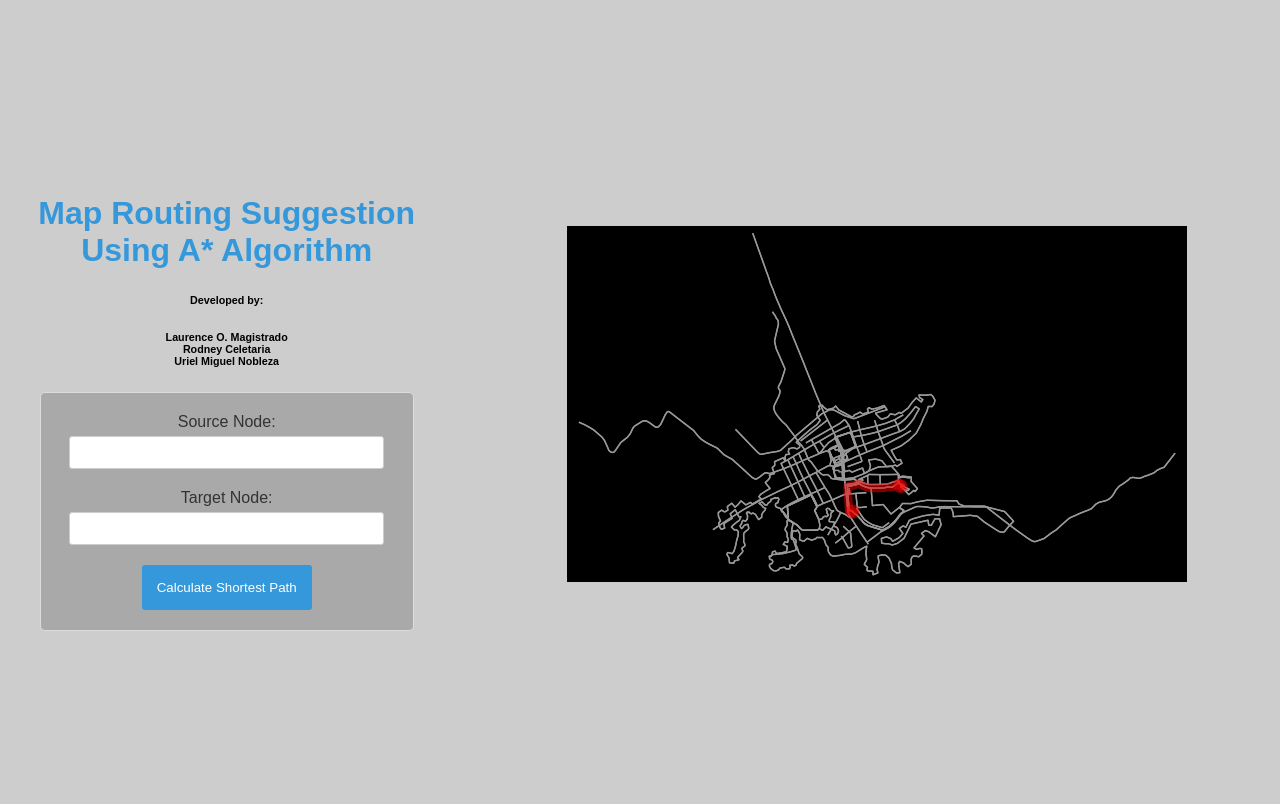
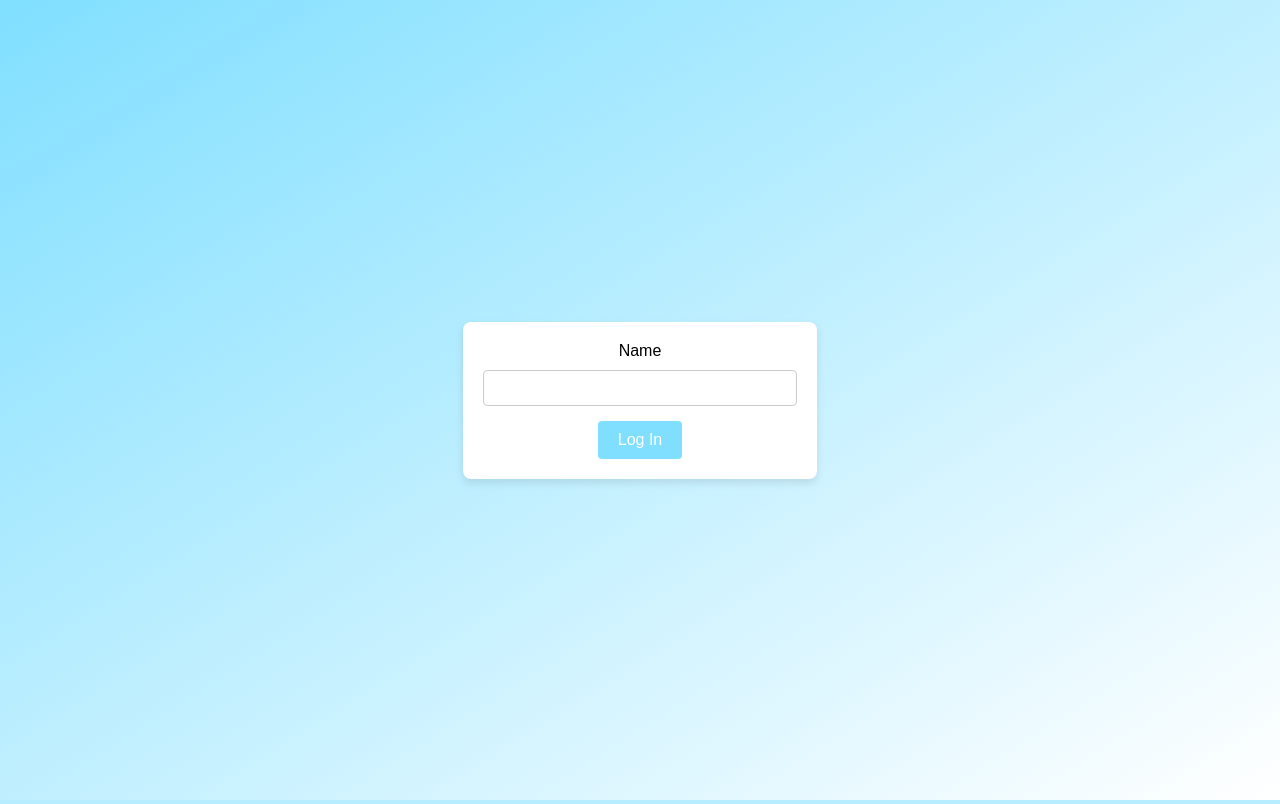
Before and after one commit to forpersonaluseonly/RouteSuggestion, a Flask app: page / in a window 1280 px wide. Run offline with Flask 3, Linux system fonts and the light colour scheme.

Commit message:
April 22 commit

```diff
--- a/app.py
+++ b/app.py
@@ -1,51 +1,91 @@
-from flask import Flask, render_template, request, send_from_directory
+from flask import Flask, render_template, request, send_from_directory, session, redirect, url_for, send_file
 import osmnx as ox
 import networkx as nx
+from PIL import Image
 import matplotlib.pyplot as plt
 from io import BytesIO
 import os
+import csv
+from datetime import datetime
+import threading
 
 app = Flask(__name__)
+app.secret_key = "RouteSuggestion"
 
 # Define the directory to save images
 app.config['UPLOAD_FOLDER'] = 'static/images'
-os.makedirs(app.config['UPLOAD_FOLDER'], exist_ok=True)  # Create the directory if it doesn't exist
+os.makedirs(app.config['UPLOAD_FOLDER'], exist_ok=True)
 
-# Load your own .osm file
 G = ox.graph_from_xml(r"map.osm")
 
+def save_nodes_to_csv(name, source_node, target_node, timestamp):
+    with open('records.csv', 'a', newline='') as csvfile:
+        fieldnames = ['name', 'source_node', 'target_node', 'timestamp']
+        writer = csv.DictWriter(csvfile, fieldnames=fieldnames)
+        if os.stat('records.csv').st_size == 0:
+            writer.writeheader()
+        writer.writerow({'name': name, 'source_node': source_node, 'target_node': target_node, 'timestamp': timestamp})
+
+def plot_graph_async(G, path, image_file):
+    fig, ax = ox.plot_graph_route(G, path, route_linewidth=6, node_size=0, bgcolor='k', show=False)
+    fig.savefig(image_file, format='png')
+    plt.close(fig)
+
 @app.route('/')
-def display_map():
-    return render_template('map.html', image_data="")
+def index():
+    if 'loggedin' in session:
+        return redirect(url_for('dashboard'))
+    return render_template('login.html')
+
+@app.route('/login', methods=['POST'])
+def login():
+    if request.method == 'POST':
+        name = request.form['name']
+
+        if name:
+            session['loggedin'] = True
+            session['name'] = name
+            return redirect(url_for('dashboard'))
+
+@app.route('/dashboard')
+def dashboard():
+    return render_template('map.html', name=session['name'], image_data="")
 
 @app.route('/calculate', methods=['POST'])
 def calculate_shortest_path():
+    name = request.form['name']
     source_node = int(request.form['source_node'])
     target_node = int(request.form['target_node'])
+    timestamp = datetime.now().strftime('%Y-%m-%d %H:%M:%S')
 
-    # Define a heuristic function for straight-line distance
+    save_nodes_to_csv(name, source_node, target_node, timestamp)
+
     def heuristic_function(node1, node2):
         x1, y1 = G.nodes[node1]['x'], G.nodes[node1]['y']
         x2, y2 = G.nodes[node2]['x'], G.nodes[node2]['y']
         return ((x1 - x2) ** 2 + (y1 - y2) ** 2) ** 0.5
 
-    # Calculate the shortest path
     path = nx.astar_path(G, source=source_node, target=target_node, heuristic=heuristic_function)
 
-    # Plot the graph with the shortest path
-    fig, ax = ox.plot_graph_route(G, path, route_linewidth=6, node_size=0, bgcolor='k', show=False)
+    image_file = os.path.join(app.config['UPLOAD_FOLDER'], 'map.png')
+    threading.Thread(target=plot_graph_async, args=(G, path, image_file)).start()
 
-    # Save the figure to a file
-    image_file = os.path.join(app.config['UPLOAD_FOLDER'], 'map.png')
-    fig.savefig(image_file, format='png')
-    plt.close(fig)  # Close the figure to release resources
+    return redirect(url_for('dashboard', image_file=image_file))
 
-    return render_template('map.html', image_file=image_file)
-
-# Serve the image using a static route
 @app.route('/static/images/<filename>')
 def serve_image(filename):
-    return send_from_directory(app.config['UPLOAD_FOLDER'], filename)
+    img = Image.open(os.path.join(app.config['UPLOAD_FOLDER'], filename))
+    cropped_img = img.crop((0, 50, img.width, img.height))
+    cropped_img_io = BytesIO()
+    cropped_img.save(cropped_img_io, format='PNG')
+    cropped_img_io.seek(0)
+    return send_file(cropped_img_io, mimetype='image/png')
+
+@app.route('/logout')
+def logout():
+    session.pop('loggedin', None)
+    session.pop('name', None)
+    return redirect(url_for('index'))
 
 if __name__ == '__main__':
-    app.run()
+    app.run(debug=True)
--- a/requirements.txt
+++ b/requirements.txt
@@ -1,6 +1,6 @@
 Flask
 osmnx
 networkx
-matplotlib
-bytesioex
-Gunicorn
+matplotlib.pyplot
+BytesIO
+io
--- a/static/style.css
+++ b/static/style.css
@@ -2,7 +2,7 @@
 
 body {
     font-family: Arial, sans-serif;
-    background-color: #4444;
+    background: linear-gradient(to bottom right, #80dfff, #ffffff);
     margin: 0;
     padding: 0;
     display: flex; /* Use flex layout */
@@ -64,3 +64,17 @@ div img {
     max-width: 100%;
     height: auto;
 }
+
+a {
+    background-color: #FF7276;
+    color: #fff;
+    border: none;
+    padding: 10px 10px;
+    border-radius: 6px;
+    cursor: pointer;
+	font-size: 12px ;
+}
+
+a:hover {
+    background-color: #DD0004;
+}
--- /dev/null
+++ b/templates/login.html
@@ -0,0 +1,61 @@
+<!DOCTYPE html>
+<html lang="en">
+<head>
+    <meta charset="UTF-8">
+    <meta name="viewport" content="width=device-width, initial-scale=1.0">
+    <title>Route Suggestion</title>
+    <style>
+        body {
+            background: linear-gradient(to bottom right, #80dfff, #ffffff);
+            margin: 0;
+            display: flex;
+            justify-content: center;
+            align-items: center;
+            height: 100vh;
+            font-family: Arial, sans-serif;
+        }
+        form {
+            background-color: #ffffff;
+            padding: 20px;
+            border-radius: 8px;
+            box-shadow: 0 4px 8px rgba(0, 0, 0, 0.1);
+            text-align: center;
+        }
+        label {
+            display: block;
+            margin-bottom: 10px;
+        }
+        input {
+            width: 100%;
+            padding: 8px;
+            margin-bottom: 15px;
+            border: 1px solid #ccc;
+            border-radius: 4px;
+            box-sizing: border-box;
+            font-size: 16px;
+        }
+        .btn {
+            background-color: #80dfff;
+            color: white;
+            padding: 10px 20px;
+            border: none;
+            border-radius: 4px;
+            cursor: pointer;
+            font-size: 16px;
+        }
+        .btn:hover {
+            background-color: #4db8ff;
+        }
+    </style>
+</head>
+<body>
+
+    <form action="/login" method="post">
+        <label for="name">Name</label>
+        <input type="text" id="name" name="name" required>
+
+        <button class="btn login">Log In</button>
+    </form>
+
+</body>
+</html>
--- a/templates/map.html
+++ b/templates/map.html
@@ -7,16 +7,21 @@
 <body>
     <div class="left-content">
 		<center>
+		<h3> Hello {{ name }}! </h3>
         <h1>Map Routing Suggestion Using A* Algorithm</h1>
         <h6>Developed by:</h6>
         <h6>Laurence O. Magistrado <br> Rodney Celetaria <br> Uriel Miguel Nobleza</h6>
         <form method="post" action="/calculate">
+			<input type="hidden" name="name" value="{{ name }}">
             <label for="source_node">Source Node:</label>
             <input type="text" name="source_node" id="source_node" required><br>
             <label for="target_node">Target Node:</label>
             <input type="text" name="target_node" id="target_node" required><br>
             <input type="submit" value="Calculate Shortest Path">
         </form>
+		<br>
+		<br>
+		<a href="/logout"> Logout </a>
 		</center>
     </div>
     <div class="right-content">
```
Also changed, not shown: records.csv (added, +10 -0 lines), static/images/map.png.
